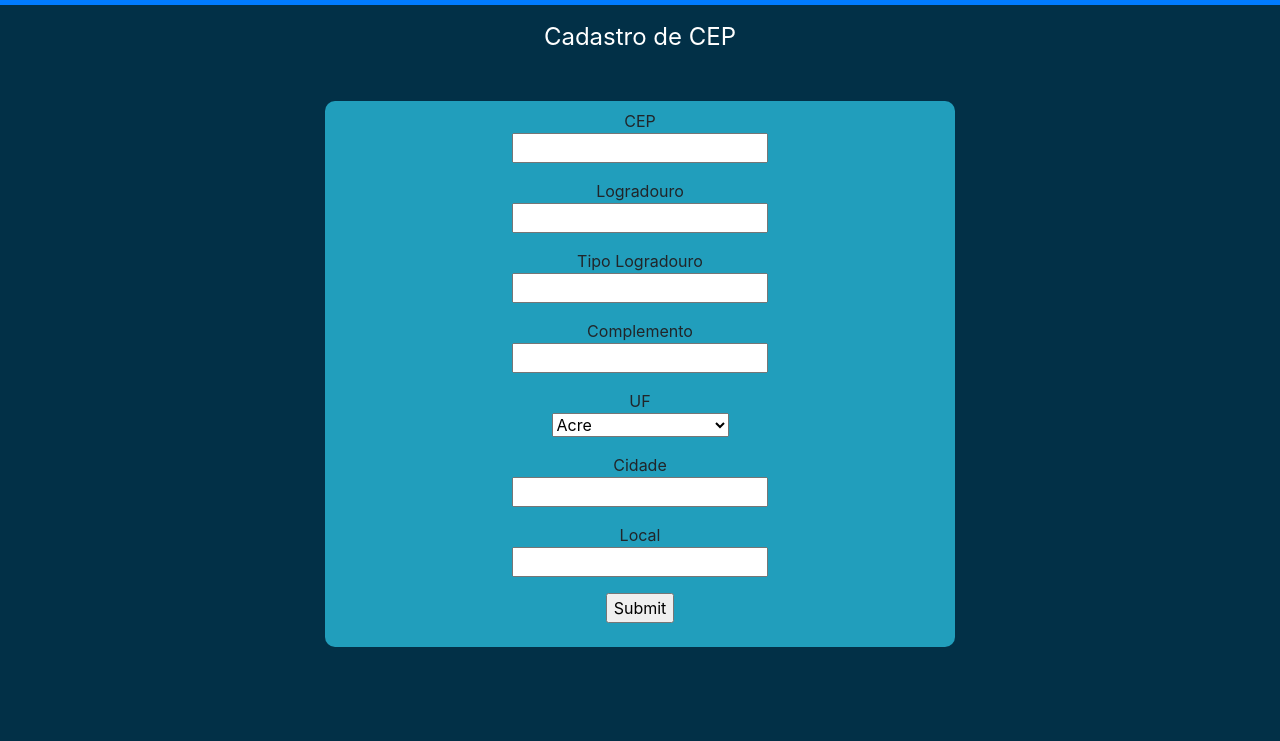
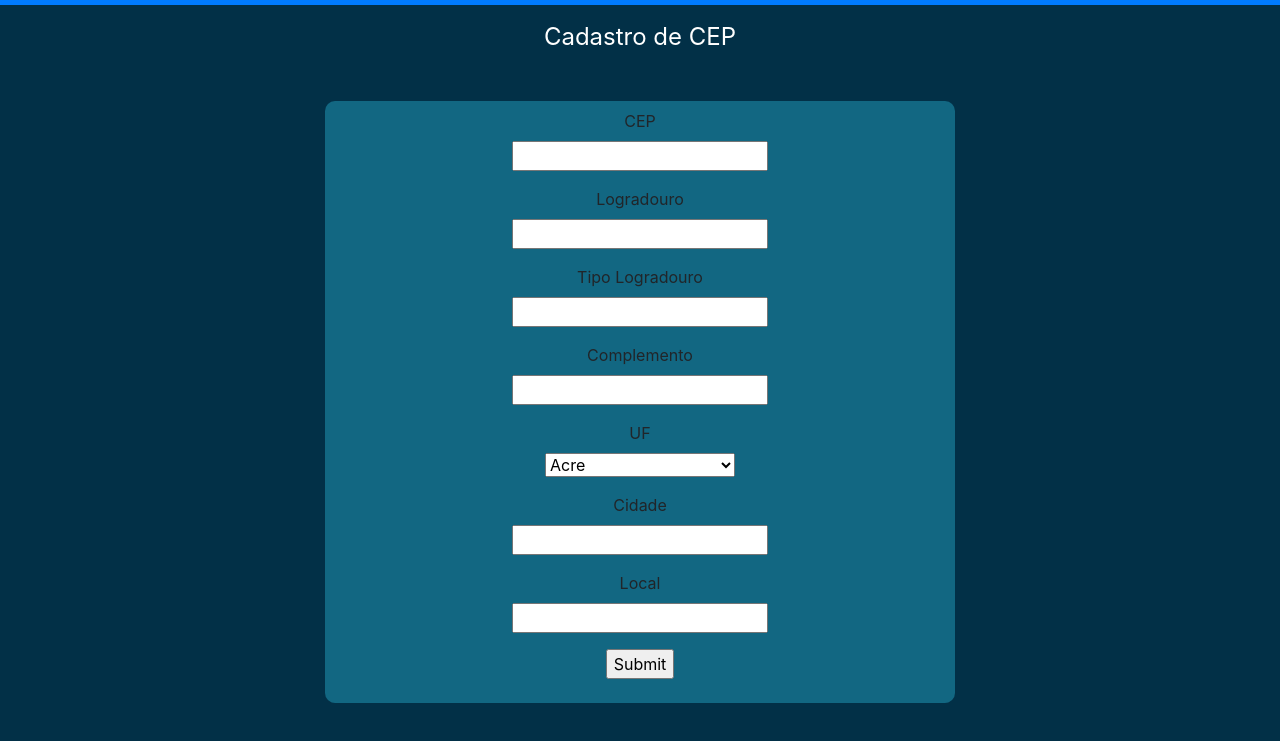
Before and after one commit to thiagotorres-byte/buscaCep-front, a plain HTML site: page Atualizar.html in a window 1280 px wide. Shown: the part 61-802 px from the top of the page. Drawn offline with nearby package versions, Linux system fonts and the light colour scheme.

Commit message:
reparos finais rs

```diff
--- a/Atualizar.html
+++ b/Atualizar.html
@@ -15,21 +15,22 @@
         });
     </script>
 </head>
+
 <body>
     <div id="header"></div>
     <fieldset>
         <legend>Cadastro de CEP</legend>
-        <form action="" method="">
-            <p class="topico">CEP</p>
-            <p><input type="number" min="0"></p>
-            <p class="topico">Logradouro</p>
-            <p><input type="text"></p>
-            <p class="topico">Tipo Logradouro</p>
-            <p><input type="text"></p>
-            <p class="topico">Complemento</p>
-            <p><input type="text"></p>
-            <p class="topico">UF</p>
-            <p><select id="estado" name="estado">
+        <form action="" method="put">
+            <label for="cep">CEP</label>
+            <p><input type="number" id="cep" min="0" pattern=".{8}" title="Digite um CEP que contenha 8 caracteres" required></p>
+            <label for="logradouro">Logradouro</label>
+            <p><input type="text" id="logradouro" max="255" pattern="[A-Za-z\s]+$" title = "Digite apenas letras"></p>
+            <label for="tipo_logradouro">Tipo Logradouro</label>
+            <p><input type="text" id="tipo_logradouro" max="255" pattern="[A-Za-z\s]+$" title = "Digite apenas letras"></p>
+            <label for="complemento">Complemento</label>
+            <p><input type="text" id="complemento" max="255" pattern="[A-Za-z\s]+$" title = "Digite apenas letras"></p>
+            <label for="uf">UF</label>
+            <p><select id="uf" name="uf" style="width: 190px;">
                 <option value="AC">Acre</option>
                 <option value="AL">Alagoas</option>
                 <option value="AP">Amapá</option>
@@ -59,11 +60,11 @@
                 <option value="TO">Tocantins</option>
                 <option value="EX">Estrangeiro</option>
             </select></p>
-            <p class="topico">Cidade</p>
-            <p><input type="text"></p>
-            <p class="topico">Local</p>
-            <p><input type="text"></p>
-            <p><input type="submit"></p>
+            <label for="cidade">Cidade</label>
+            <p><input type="text" id="cidade" max="255" pattern="[A-Za-z\s]+$" title = "Digite apenas letras" required></p>
+            <label for="local">Local</label>
+            <p><input type="text" id="local" max="255"></p>
+            <p><input type="submit" onclick="alert('CEP atualizado!')"></p>
         </form>
     </fieldset>
 </body>
--- a/style.css
+++ b/style.css
@@ -22,7 +22,7 @@ body {
 }
 
 form {
-    background-color: #219ebc;
+    background-color: #126782;
     border-radius: 10px;
     padding-top: 8px;
     padding-bottom: 8px;
```
Also changed, not shown: Cadastrar.html (+16 -16 lines), Consultar.html (+2 -2 lines), Deletar.html (+4 -4 lines), header.html (+0 -1 lines).
